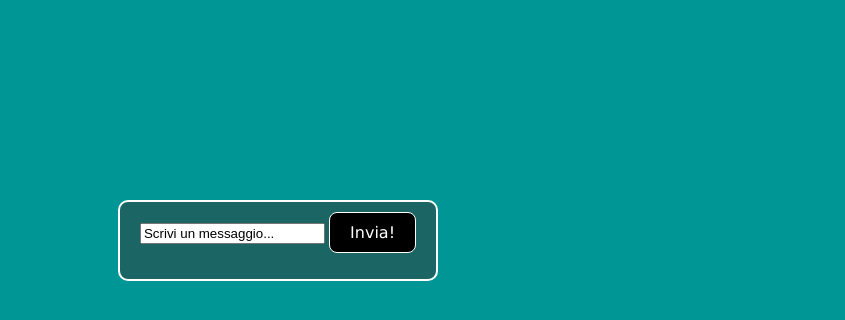
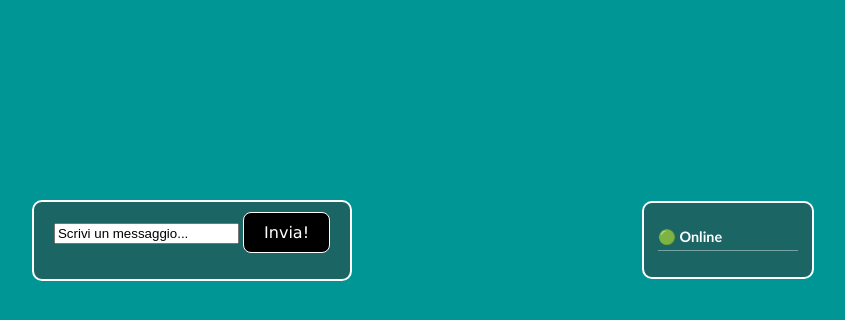
Before and after one commit to danyscor13-netizen/FlaChat, a Python web app: template templates/chat.html in a window 1280 px wide. Shown: the part 160-480 px from the top of the page, without its empty margins (362-1207 px from the left). Run offline with Jinja, Linux system fonts and the light colour scheme; the template is opened without the code that fills it: most values are stand-ins (such as "Sample title", 1, 10 or a date in 2020); some libraries are stand-ins or nearby versions.

Commit message:
Refactor chat layout with wrapper and sidebar

```diff
--- a/templates/chat.html
+++ b/templates/chat.html
@@ -12,6 +12,14 @@
             justify-content: center;
             align-items: center;
         }
+
+        .wrapper {
+            display: flex;
+            gap: 12px;
+            width: 95%;
+            max-width: 900px;
+        }
+
         .container {
             background-color: rgb(55,55,55,0.5);
             margin: 0 auto;
@@ -21,6 +29,38 @@
             border: 2px solid white;
             border-radius: 10px;
         }
+
+        .sidebar {
+            background-color: rgba(55,55,55,0.5);
+            border: 2px solid white;
+            border-radius: 10px;
+            padding: 10px 14px;
+            min-width: 140px;
+            color: white;
+        }
+        .sidebar h3 {
+            font-size: 0.9rem;
+            margin-bottom: 8px;
+            border-bottom: 1px solid rgba(255,255,255,0.4);
+            padding-bottom: 4px;
+        }
+        #user-list { list-style: none; }
+        #user-list li {
+            font-size: 0.85rem;
+            padding: 3px 0;
+            display: flex;
+            align-items: center;
+            gap: 6px;
+        }
+        #user-list li::before {
+            content: '';
+            display: inline-block;
+            width: 8px;
+            height: 8px;
+            background: #5f5;
+            border-radius: 50%;
+        }
+
         input {
             -webkit-text-fill-color: black;
         }
@@ -45,12 +85,19 @@
         }
     </style>
     <body>
+        <div class="wrapper">
             <div class="container">
                 <div id="chat-box"></div>
                 <form id="message-form">
                     <input type="text" id="message" placeholder="Scrivi un messaggio..." autocomplete="off" required>
                     <button type="submit">Invia!</button>
                 </form>
+            </div>
+        </div>
+
+        <div class="sidebar">
+            <h3>🟢 Online</h3>
+            <ul id="user-list"></ul>
         </div>
 
         <script>
@@ -70,6 +117,16 @@
             chatBox.scrollTop = chatBox.scrollHeight;
         });
 
+        socket.on('update_users', users => {
+            const list = document.getElementById('user-list');
+            list.innerHTML = '';
+            users.forEach(u => {
+                const li = document.createElement('li');
+                li.textContent = u;
+                list.appendChild(li);
+            });
+        });
+
         // Invia messaggio
         document.getElementById('message-form').addEventListener('submit', function(e) {
             e.preventDefault();
```
Lines whose indentation alone changed are shown as unchanged.
